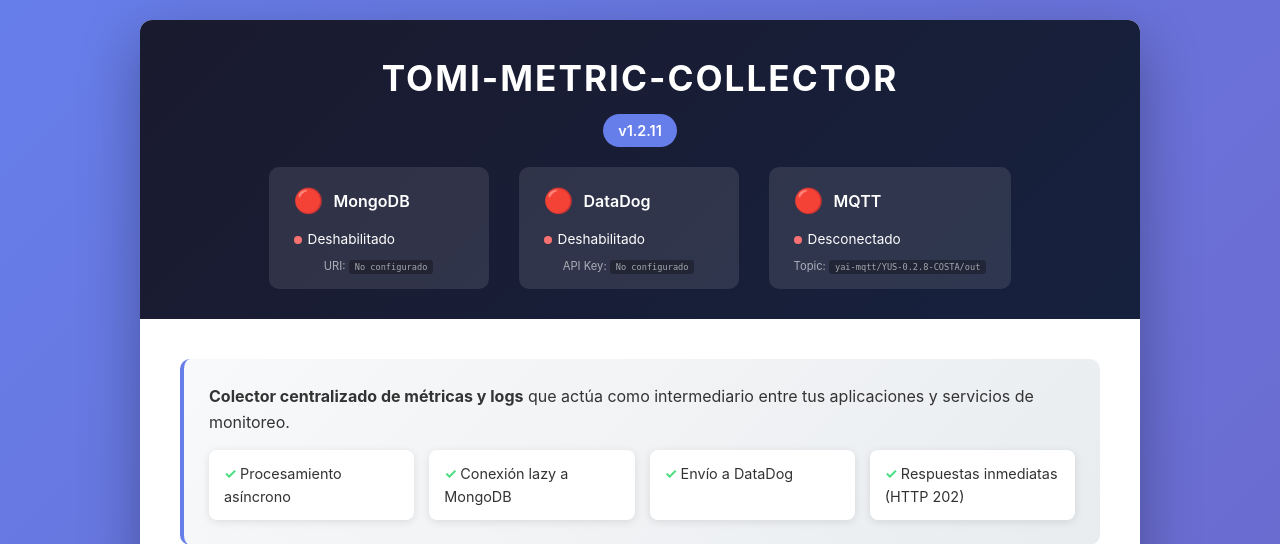
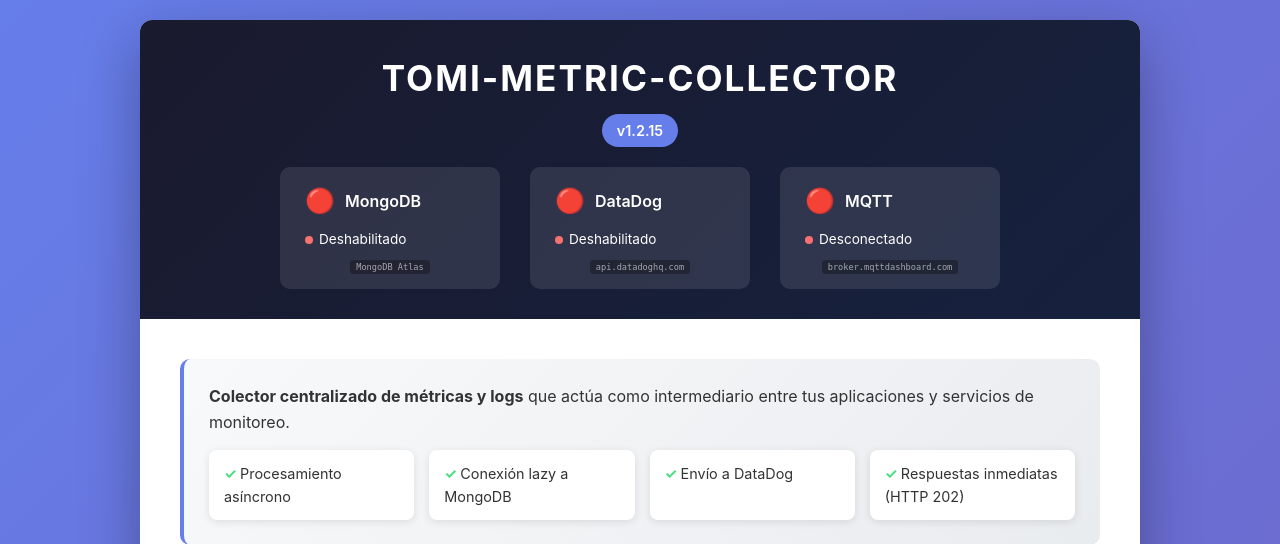
Before and after one commit to ranmadxs/tomi-metric-collector, a Flask app: page / in a window 1280 px wide. Shown: the top 544 px of the page. Run offline with Flask 3, Linux system fonts and the light colour scheme.

Commit message:
subiendo ver

```diff
--- a/pyproject.toml
+++ b/pyproject.toml
@@ -1,6 +1,6 @@
 [tool.poetry]
 name = "tomi-metric-collector"
-version = "1.2.11"
+version = "1.2.15"
 description = ""
 authors = ["Edgar"]
 readme = "README.md"
--- a/tomi_metrics/app.py
+++ b/tomi_metrics/app.py
@@ -68,7 +68,7 @@ def check_mongodb_connection():
         return {
             "connected": False,
             "enabled": True,
-            "status": f"Error: {str(e)[:50]}",
+            "status": "Error de conexión",
             "uri": mask_uri(mongo_uri)
         }
 
@@ -110,14 +110,14 @@ def check_datadog_connection():
             return {
                 "connected": False,
                 "enabled": True,
-                "status": f"Error: HTTP {response.status_code}",
+                "status": "Error de conexión",
                 "api_key": mask_api_key(api_key)
             }
     except Exception as e:
         return {
             "connected": False,
             "enabled": True,
-            "status": f"Error: {str(e)[:30]}",
+            "status": "Error de conexión",
             "api_key": mask_api_key(api_key)
         }
 
--- a/tomi_metrics/monitor_estanque.py
+++ b/tomi_metrics/monitor_estanque.py
@@ -187,8 +187,7 @@ def get_mqtt_status():
     global mqtt_connected
     return {
         "connected": mqtt_connected,
-        "host": MQTT_HOST,
-        "topic": MQTT_TOPIC[:30] + "..." if len(MQTT_TOPIC) > 30 else MQTT_TOPIC,
+        "info": MQTT_HOST,
         "status": "Conectado" if mqtt_connected else "Desconectado"
     }
 
--- a/tomi_metrics/static/js/monitor.js
+++ b/tomi_metrics/static/js/monitor.js
@@ -48,7 +48,7 @@ function actualizarUI(datos) {
     elements.tankWater.style.height = `${datos.porcentaje}%`;
 
     // Actualizar litros en el tanque
-    elements.litrosDisplay.textContent = `${Math.round(datos.litros)} L`;
+    elements.litrosDisplay.textContent = `${Math.round(datos.litros)} [Litros]`;
 
     // Actualizar card de estado
     elements.estadoCard.className = 'metric-card main-metric ' + config.class;
@@ -58,7 +58,7 @@ function actualizarUI(datos) {
     // Actualizar métricas
     elements.porcentajeValue.textContent = `${datos.porcentaje.toFixed(1)}%`;
     elements.porcentajeBar.style.width = `${datos.porcentaje}%`;
-    elements.litrosValue.textContent = `${Math.round(datos.litros)} L`;
+    elements.litrosValue.textContent = `${Math.round(datos.litros)} [Litros]`;
     elements.alturaValue.textContent = `${datos.altura_agua.toFixed(1)} cm`;
     elements.distanciaValue.textContent = `${datos.distancia.toFixed(1)} cm`;
 
--- a/tomi_metrics/templates/home.html
+++ b/tomi_metrics/templates/home.html
@@ -24,7 +24,7 @@
                         {{ mongo_status.status }}
                     </div>
                     <div class="status-info">
-                        URI: <code>{{ mongo_status.uri }}</code>
+                        <code>MongoDB Atlas</code>
                     </div>
                 </div>
                 <div class="status-card">
@@ -39,7 +39,7 @@
                         {{ datadog_status.status }}
                     </div>
                     <div class="status-info">
-                        API Key: <code>{{ datadog_status.api_key }}</code>
+                        <code>api.datadoghq.com</code>
                     </div>
                 </div>
                 <div class="status-card">
@@ -54,7 +54,7 @@
                         {{ mqtt_status.status }}
                     </div>
                     <div class="status-info">
-                        Topic: <code>{{ mqtt_status.topic }}</code>
+                        <code>{{ mqtt_status.info }}</code>
                     </div>
                 </div>
             </div>
--- a/tomi_metrics/templates/monitor.html
+++ b/tomi_metrics/templates/monitor.html
@@ -45,7 +45,7 @@
                             </div>
                         </div>
                         <div class="tank-label">
-                            <span id="litros-display">-- L</span>
+                            <span id="litros-display">-- [Litros]</span>
                             <small>de {{ capacidad_litros }} L</small>
                         </div>
                     </div>
@@ -77,7 +77,7 @@
                             <div class="metric-icon">💧</div>
                             <div class="metric-content">
                                 <span class="metric-label">Litros</span>
-                                <span class="metric-value" id="litros-value">-- L</span>
+                                <span class="metric-value" id="litros-value">-- [Litros]</span>
                             </div>
                         </div>
 
```
